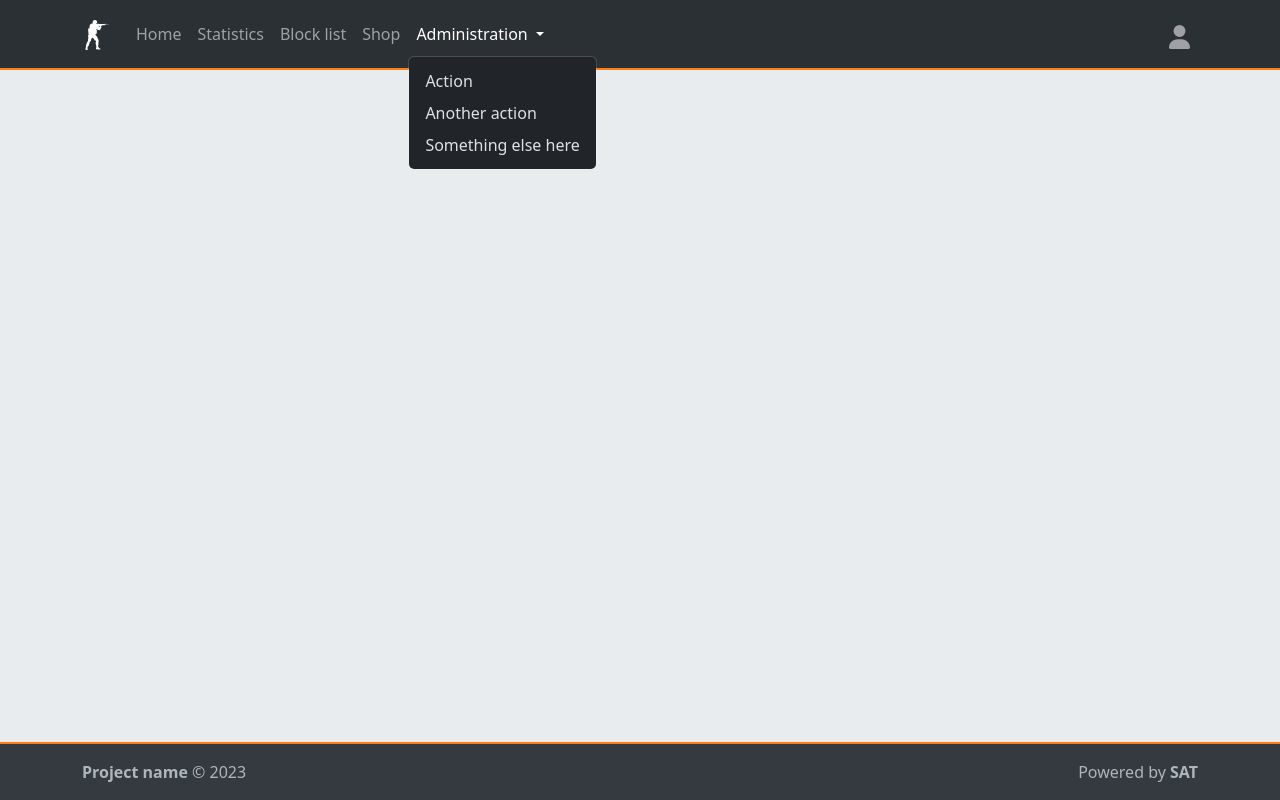
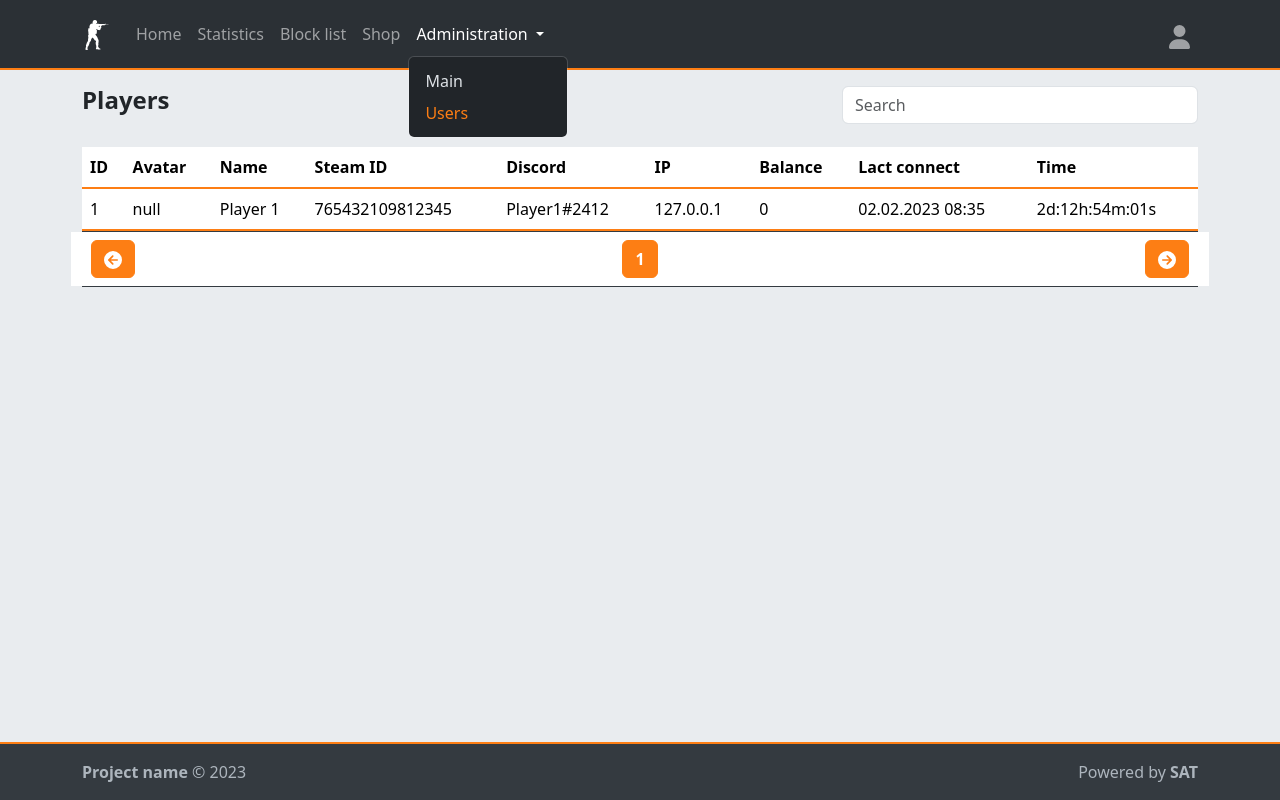
Before and after one commit to GeTtOo/DragonHubSystem, a Vue app in the folder app/frontend/: page /users in a window 1280 px wide. Both pictures are taken after a click on the button "Administration". Built offline with nearby package versions, Linux system fonts and the light colour scheme.

Commit message:
Added functionality for administrators

```diff
--- /dev/null
+++ b/app/frontend/src/components/ChartBar.vue
@@ -0,0 +1,48 @@
+<template>
+	<div class="bg">
+		<Line :data="data" :options="options"/>
+	</div>
+</template>
+
+<script lang="ts">
+import { defineComponent } from 'vue'
+import { Chart as ChartJS, CategoryScale, LinearScale, PointElement, LineElement, Title, Tooltip, Legend} from 'chart.js'
+import { Line } from 'vue-chartjs'
+
+ChartJS.register(CategoryScale, LinearScale, PointElement, LineElement, Title, Tooltip, Legend)
+
+export default defineComponent({
+	name: 'ChartBar',
+	components: { Line },
+	data() {
+		return {
+			data: {
+				labels: ['Monday', 'Tuesday', 'Wednesday', 'Thursday', 'Friday', 'Saturday', 'Sunday'],
+				datasets: [{
+					label: 'Players',
+					data: [10, 12, 6, 21, 8, 15, 3],
+					fill: false,
+					borderColor: '#2b3035',
+					tension: 0.1
+				},
+				{
+					label: 'New Players',
+					data: [4, 6, 1, 14, 2, 11, 0],
+					fill: false,
+					borderColor: '#b0b2b5',
+					tension: 0.1
+				}]
+			},
+			options: {
+				backgroundColor: '#fd7e14'
+			}
+		}
+	},
+})
+</script>
+
+<style lang="scss" scoped>
+	.bg {
+		background-color: $gray-100;
+	}
+</style>
--- a/app/frontend/src/components/NavBar.vue
+++ b/app/frontend/src/components/NavBar.vue
@@ -26,9 +26,8 @@
 						Administration
 					</a>
 					<ul class="dropdown-menu">
-						<li><a class="dropdown-item" href="#">Action</a></li>
-						<li><a class="dropdown-item" href="#">Another action</a></li>
-						<li><a class="dropdown-item" href="#">Something else here</a></li>
+						<li><router-link class="dropdown-item" to="/admin">Main</router-link></li>
+						<li><router-link class="dropdown-item" to="/users">Users</router-link></li>
 					</ul>
 				</li>
 			</ul>
--- a/app/frontend/src/router/index.ts
+++ b/app/frontend/src/router/index.ts
@@ -15,6 +15,16 @@ const routes: Array<RouteRecordRaw> = [
 		path: '/block',
 		name: 'block',
 		component: () => import('@/views/BlockView.vue')
+	},
+	{
+		path: '/admin',
+		name: 'admin',
+		component: () => import('@/views/admin/MainView.vue')
+	},
+	{
+		path: '/users',
+		name: 'users',
+		component: () => import('@/views/admin/UsersView.vue')
 	}
 ]
 
--- /dev/null
+++ b/app/frontend/src/views/admin/UsersView.vue
@@ -0,0 +1,59 @@
+<template>
+	<div class="container">
+		<div class="row">
+			<div class="col-8 mb-2">
+				<h4><strong>Players</strong></h4>
+			</div>
+			<div class="col-4">
+				<form class="d-flex" role="search">
+					<input class="form-control" type="search" placeholder="Search" aria-label="Search">
+				</form>
+			</div>
+		</div>
+		<div class="row">
+			<div class="col-lg-12 mx-auto">
+				<InfoTable :data="players"/>
+			</div>
+		</div>
+	</div>
+</template>
+
+<script lang="ts">
+import { defineComponent } from 'vue'
+import InfoTable from '@/components/InfoTable.vue';
+import IInfoTable from '@/types/IInfoTable';
+
+const players: IInfoTable = {
+	title: ['ID', 'Avatar', 'Name', 'Steam ID', 'Discord', 'IP', 'Balance', 'Lact connect', 'Time'],
+	data: [
+		[
+			{ type: '', row: '1' },
+			{ type: '', row: 'null' },
+			{ type: '', row: 'Player 1' },
+			{ type: '', row: '765432109812345' },
+			{ type: '', row: 'Player1#2412' },
+			{ type: '', row: '127.0.0.1' },
+			{ type: '', row: '0' },
+			{ type: '', row: '02.02.2023 08:35' },
+			{ type: '', row: '2d:12h:54m:01s' }
+		]
+	],
+	pages: 1
+}
+
+export default defineComponent({
+	name: 'UsersList',
+	components: {
+		InfoTable
+	},
+	data() {
+		return {
+			players: players
+		}
+	}
+})
+</script>
+
+<style lang="scss" scoped>
+
+</style>
```
